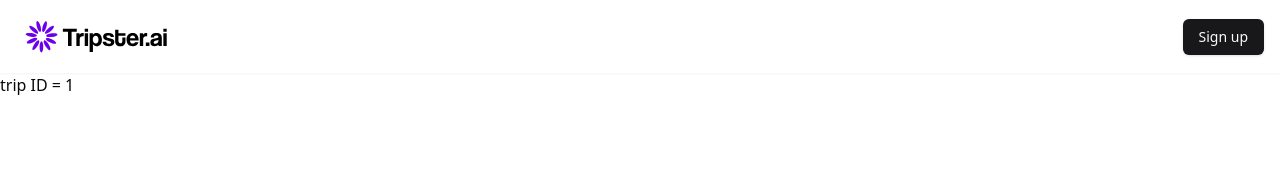
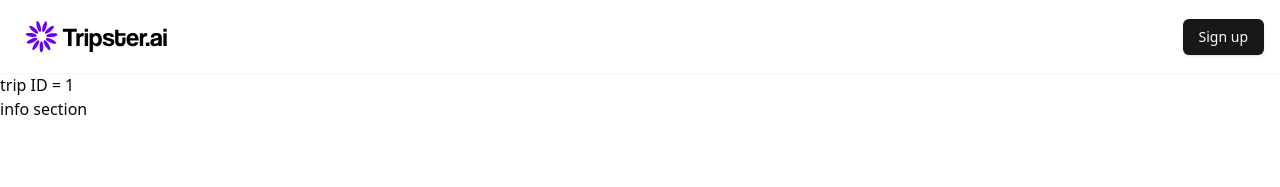
Before and after one commit to Harsh-Nikam07/Tripster.ai, a React (Vite) app: page /view-trip/1 in a window 1280 px wide. Shown: the top 187 px of the page. Built offline with nearby package versions, Linux system fonts and the light colour scheme; no server answers; the database is empty.

Commit message:
displaying trip details on user selection

```diff
--- a/src/view-trip/[tripId]/index.jsx
+++ b/src/view-trip/[tripId]/index.jsx
@@ -1,13 +1,16 @@
 import { db } from "@/service/firebaseConfig"
 import { doc, getDoc } from "firebase/firestore";
-import { useEffect } from "react";
+import { useEffect, useState } from "react";
 import { useParams } from "react-router-dom"
 import { toast } from "sonner";
+import InfoSection from "../components/InfoSection";
 
 
 const ViewTrip = () => {
 
     const {tripId} = useParams();
+
+    const [trip, setTrip] = useState([])
 
     useEffect( () => {
        tripId && getTripDataFromDB()
@@ -18,7 +21,8 @@ const ViewTrip = () => {
          const docSnap = await getDoc(docRef);
 
          if(docSnap.exists()){
-          console.log("document : ", docSnap.data())
+          console.log("document : ", docSnap.data());
+          setTrip(docSnap.data());
          } else{
           console.log("no such data ")
           toast.error("no such data")
@@ -27,6 +31,16 @@ const ViewTrip = () => {
   return (
     <div>
       trip ID = {tripId}
+
+
+      {/* info section */}
+
+      <InfoSection trip={trip}/>
+
+
+      {/* Recommended hotels */}
+      {/* daily plan*/}
+      {/* Footer*/}
     </div>
   )
 }
--- /dev/null
+++ b/src/view-trip/components/InfoSection.jsx
@@ -0,0 +1,9 @@
+const InfoSection = (trip) => {
+  return (
+    <div>
+      info section
+    </div>
+  )
+}
+
+export default InfoSection;
```
